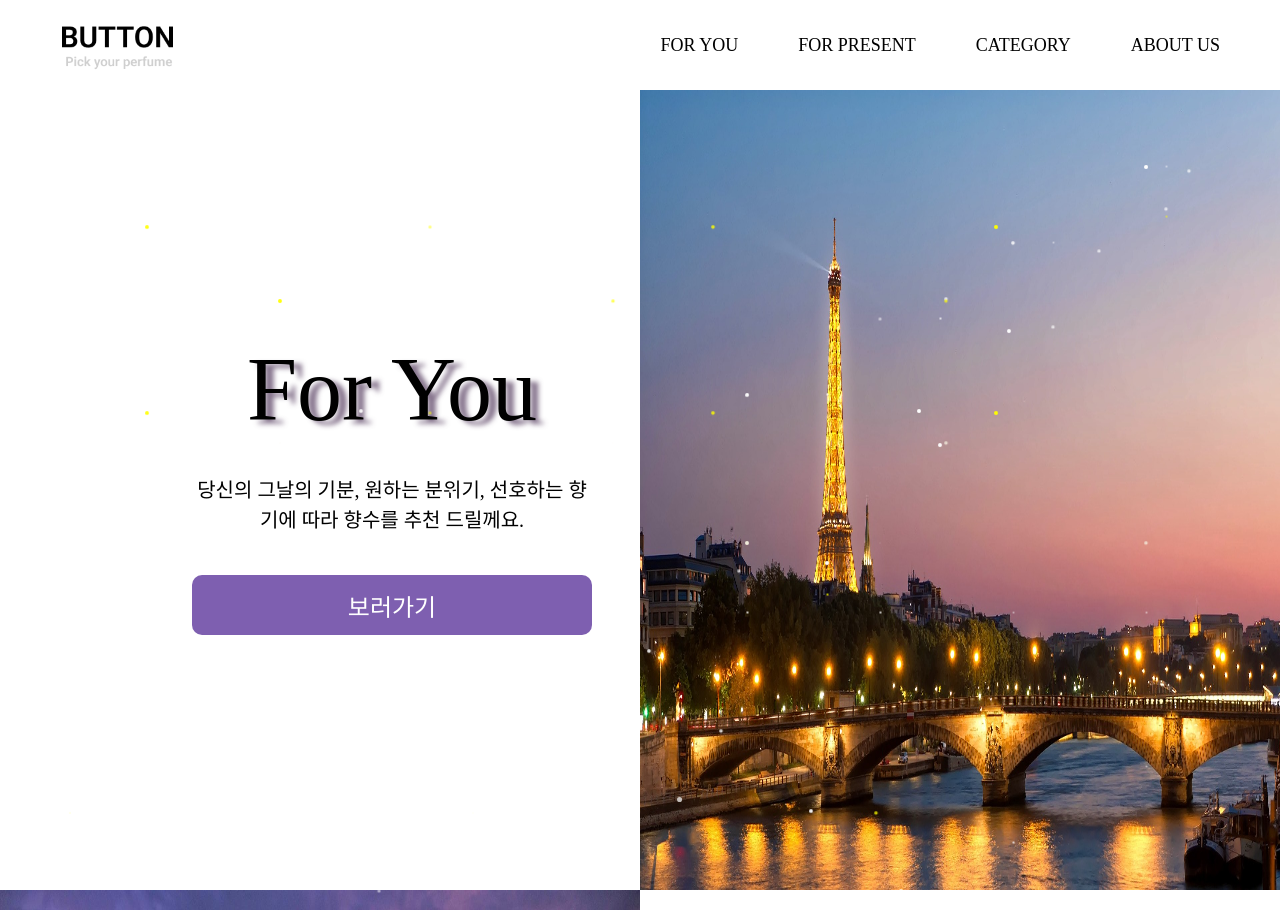
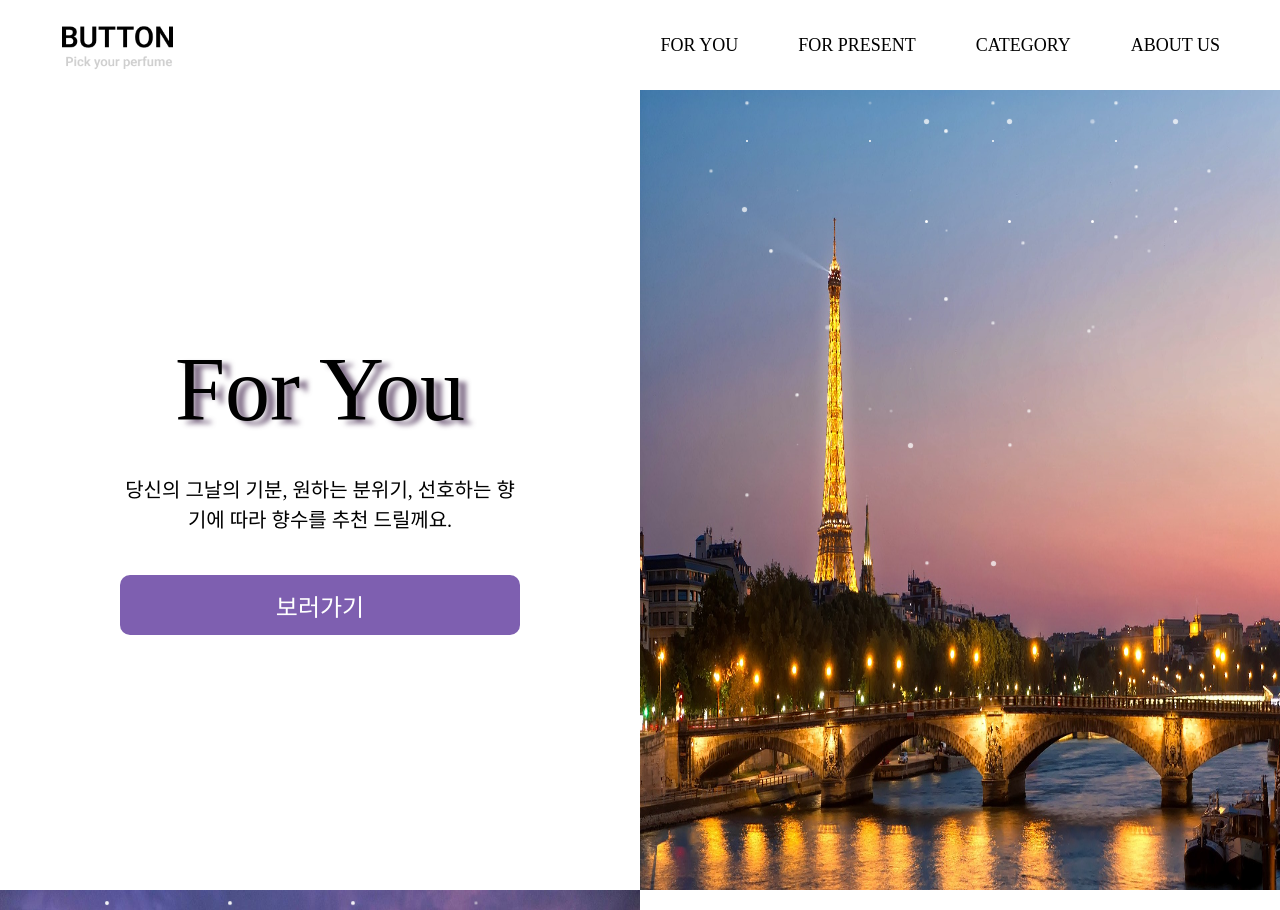
Before and after one commit to yoojin-park19/Button, a React (Create React App) app: page /main in a window 1280 px wide. Shown: the top 910 px of the page. Built offline with nearby package versions, Linux system fonts and the light colour scheme; a web font is replaced by a local one.

Commit message:
:lipstick: Main BackAnimation 변경

```diff
--- a/src/components/Main/FirstMain.jsx
+++ b/src/components/Main/FirstMain.jsx
@@ -2,10 +2,13 @@ import styled from '@emotion/styled';
 import { COLOR } from '../../constants';
 import { Font } from '../../constants';
 import { Link } from 'react-router-dom';
+import { MainBackAni } from '../../components/Main/MainBackAni';
+
 export const FirstMain = () => {
   return (
     <FirstMainPage>
       <div className="cont-item">
+        <div className="cont-tit">
           <h2>For You</h2>
           <p className="kr">
             당신의 그날의 기분, 원하는 분위기, 선호하는 향기에 따라 향수를 추천
@@ -17,7 +20,11 @@ export const FirstMain = () => {
             </Button>
           </Link>
         </div>
-      <img src="./images/background/first.jpg" alt="" />
+      </div>
+      <div className="img-wrap">
+        <MainBackAni />
+        <img src="./images/background/first.jpg" alt="france" />
+      </div>
     </FirstMainPage>
   );
 };
@@ -27,10 +34,16 @@ const FirstMainPage = styled.section`
   display: flex;
   justify-content: space-between;
   .cont-item {
+    width: 50%;
     display: flex;
-    margin-left: 15%;
     flex-direction: column;
     justify-content: center;
+    align-items: center;
+    .cont-tit {
+      display: flex;
+      flex-direction: column;
+      justify-content: center;
+      align-items: center;
       width: 400px;
       text-align: center;
       h2 {
@@ -47,8 +60,14 @@ const FirstMainPage = styled.section`
         font-family: ${Font.kr};
       }
     }
+  }
+  .img-wrap {
+    width: 50%;
+    position: relative;
     img {
-    width: 50%;
+      width: 100%;
+      height: 100%;
+    }
   }
   @media screen and (max-width: 720px) {
     display: flex;
--- a/src/components/Main/MainBackAni.jsx
+++ b/src/components/Main/MainBackAni.jsx
@@ -32,19 +32,19 @@ export const MainBackAni = (props) => {
   let duration5 = [];
   let duration6 = [];
 
-  for (let i = 1; i < 11; i++) {
+  for (let i = 1; i < 5; i++) {
     arr.push(i);
     top.push(parseInt(i * 50 + i * 30));
     top2.push(parseInt(i * 76 + i * 42));
-    top4.push(parseInt(i * 76 + 600));
-    top5.push(parseInt(i * 76 + 1000));
+    top4.push(parseInt(i * 76 + 50));
+    top5.push(parseInt(i * 86 + 60));
     top6.push(parseInt(i * 76));
     top7.push(parseInt(i * 126));
     top_fixed.push(parseInt(136));
-    left.push(parseInt(i * 60 + i * 30));
-    left2.push(parseInt(i * 83 + i * 30));
-    left4.push(parseInt(i * 103 + i * 30));
-    left5.push(parseInt(i * 123 + i * 160));
+    left.push(parseInt(i * 60 + 10));
+    left2.push(parseInt(i * 83 + 20));
+    left4.push(parseInt(i * 113 + 30));
+    left5.push(parseInt(i * 123 + 40));
     left6.push(parseInt(i * 143 + i * 260));
     duration.push(Math.random() * 7.13 + 0.4);
     duration2.push(Math.random() * 7.8 + 0.4);
@@ -57,9 +57,11 @@ export const MainBackAni = (props) => {
     top3.push(parseInt(i * 186 + i * 22));
     left3.push(parseInt(i * 303 + i * 30));
   }
+  console.log(left[0]);
+  console.log(arr1);
   return (
     <MainBackAniPage>
-      {arr.map((item, index) => (
+      {arr1.map((item, index) => (
         <ItemStarLeft
           key={index.toString()}
           item={'star_' + index}
@@ -72,7 +74,7 @@ export const MainBackAni = (props) => {
           background={'#fff'}
         />
       ))}
-      {arr.map((item, index) => (
+      {arr1.map((item, index) => (
         <ItemStarLeft
           key={(index + 30).toString()}
           item={'star_' + index}
@@ -85,7 +87,7 @@ export const MainBackAni = (props) => {
           background={'#fff'}
         />
       ))}
-      {arr.map((item, index) => (
+      {arr1.map((item, index) => (
         <ItemStarRight
           key={(index + 60).toString()}
           item={'star_' + index}
@@ -178,145 +180,93 @@ export const MainBackAni = (props) => {
       ))}
       {arr1.map((item, index) => (
         <ItemStarRight
+          key={(index + 220).toString()}
+          item={'star_' + index}
+          top={30}
+          right={left2[index]}
+          width={3}
+          height={3}
+          scale={1.2}
+          duration={duration2[index]}
+          background={`#fff`}
+        />
+      ))}
+      {arr1.map((item, index) => (
+        <ItemStarRight
+          key={(index + 230).toString()}
+          item={'star_' + index}
+          top={40}
+          right={left3[index]}
+          width={2}
+          height={2}
+          scale={1.2}
+          duration={duration3[index]}
+          background={`#fff`}
+        />
+      ))}
+      {arr1.map((item, index) => (
+        <ItemStarRight
           key={(index + 240).toString()}
           item={'star_' + index}
-          top={top6[index]}
-          right={left2[index]}
+          top={50}
+          right={left5[index]}
+          width={2}
+          height={2}
+          scale={1.6}
+          duration={duration6[index]}
+          background={`#fff`}
+        />
+      ))}
+      {arr1.map((item, index) => (
+        <ItemStarRight
+          key={(index + 250).toString()}
+          item={'star_' + index}
+          top={100}
+          right={left4[index]}
           width={1}
           height={1}
-          scale={5}
-          duration={duration2[index]}
-          background={'#fff'}
+          scale={1.8}
+          duration={duration4[index]}
+          background={`#fff`}
+        />
+      ))}
+      {arr1.map((item, index) => (
+        <ItemStarRight
+          key={(index + 260).toString()}
+          item={'star_' + index}
+          top={12}
+          right={left5[index]}
+          width={2}
+          height={2}
+          scale={1.2}
+          duration={duration5[index]}
+          background={`#fff`}
         />
       ))}
       {arr1.map((item, index) => (
         <ItemStarRight
           key={(index + 270).toString()}
           item={'star_' + index}
-          top={top7[index]}
+          top={130}
           right={left2[index]}
-          width={1}
-          height={1}
+          width={3}
+          height={3}
           scale={1.2}
-          duration={duration3[index]}
-          background={'yellow'}
+          duration={duration6[index]}
+          background={`#fff`}
         />
       ))}
       {arr1.map((item, index) => (
         <ItemStarRight
-          key={(index + 300).toString()}
+          key={(index + 280).toString()}
           item={'star_' + index}
-          top={top_fixed[index]}
-          right={left5[index]}
-          width={2}
-          height={2}
-          scale={1.2}
-          duration={duration5[index]}
-          background={'yellow'}
-        />
-      ))}
-      {arr1.map((item, index) => (
-        <ItemStarRight
-          key={(index + 300).toString()}
-          item={'star_' + index}
-          top={210}
+          top={140}
           right={left3[index]}
-          width={2}
-          height={2}
-          scale={1.2}
-          duration={duration2[index]}
-          background={'yellow'}
-        />
-      ))}
-      {arr.map((item, index) => (
-        <ItemStarRight
-          key={(index + 330).toString()}
-          item={'star_' + index}
-          top={322}
-          right={left5[index]}
-          width={2}
-          height={2}
-          scale={1.2}
-          duration={duration5[index]}
-          background={'yellow'}
-        />
-      ))}
-      {arr1.map((item, index) => (
-        <ItemStarRight
-          key={(index + 360).toString()}
-          item={'star_' + index}
-          top={522}
-          right={left4[index]}
           width={1}
           height={1}
-          scale={1.2}
+          scale={2}
           duration={duration2[index]}
-          background={'#fff'}
-        />
-      ))}
-      {arr1.map((item, index) => (
-        <ItemStarRight
-          key={(index + 390).toString()}
-          item={'star_' + index}
-          top={722}
-          right={left6[index]}
-          width={2}
-          height={2}
-          scale={1.2}
-          duration={duration3[index]}
-          background={'yellow'}
-        />
-      ))}
-      {arr1.map((item, index) => (
-        <ItemStarRight
-          key={(index + 420).toString()}
-          item={'star_' + index}
-          top={352}
-          right={left3[index]}
-          width={2}
-          height={2}
-          duration={duration3[index]}
-          background={'#F5F1E0'}
-          scale={2}
-        />
-      ))}
-      {arr1.map((item, index) => (
-        <ItemStarRight
-          key={(index + 420).toString()}
-          item={'star_' + index}
-          top={452}
-          right={left4[index]}
-          width={2}
-          height={2}
-          duration={duration3[index]}
-          background={'#F5F1E0'}
-          scale={2}
-        />
-      ))}
-      {arr1.map((item, index) => (
-        <ItemStarRight
-          key={(index + 420).toString()}
-          item={'star_' + index}
-          top={962}
-          right={left2[index]}
-          width={2}
-          height={2}
-          duration={duration3[index]}
-          background={'#F5F1E0'}
-          scale={2}
-        />
-      ))}
-      {arr1.map((item, index) => (
-        <ItemStarRight
-          key={(index + 420).toString()}
-          item={'star_' + index}
-          top={1232}
-          right={left2[index]}
-          width={2}
-          height={2}
-          duration={duration3[index]}
-          background={'#F5F1E0'}
-          scale={2}
+          background={`#fff`}
         />
       ))}
     </MainBackAniPage>
--- a/src/components/Main/SecondMain.jsx
+++ b/src/components/Main/SecondMain.jsx
@@ -2,12 +2,17 @@ import styled from '@emotion/styled';
 import { COLOR } from '../../constants';
 import { Font } from '../../constants';
 import { Link } from 'react-router-dom';
+import { MainBackAni } from '../../components/Main/MainBackAni';
 
 export const SecondMain = () => {
   return (
     <SecondMainPage>
-      <img src="./images/background/second.jpg" alt="" />
+      <div className="img-wrap">
+        <MainBackAni />
+        <img src="./images/background/second.jpg" alt="London" />
+      </div>
       <div className="cont-item">
+        <div className="cont-tit">
           <h2>For your loved ones</h2>
           <p className="kr">
             당신의 소중한 사람의 분위기나 느낌에 따라 선물을 추천해드릴께요.
@@ -18,6 +23,7 @@ export const SecondMain = () => {
             </Button>
           </Link>
         </div>
+      </div>
     </SecondMainPage>
   );
 };
@@ -26,14 +32,25 @@ const SecondMainPage = styled.section`
   height: 100vh;
   display: flex;
   justify-content: space-between;
+  .img-wrap {
+    width: 50%;
+    position: relative;
     img {
-    width: 50%;
+      width: 100%;
+      height: 100%;
+    }
   }
   .cont-item {
+    width: 50%;
     display: flex;
     flex-direction: column;
     justify-content: center;
-    margin-right: 15%;
+    align-items: center;
+    .cont-tit {
+      display: flex;
+      flex-direction: column;
+      justify-content: center;
+      align-items: center;
       width: 400px;
       text-align: center;
       h2 {
@@ -48,6 +65,7 @@ const SecondMainPage = styled.section`
         line-height: 1.5;
         margin-top: 40px;
         font-family: ${Font.kr};
+      }
     }
   }
   @media screen and (max-width: 720px) {
--- a/src/components/Main/ThirdMain.jsx
+++ b/src/components/Main/ThirdMain.jsx
@@ -7,6 +7,7 @@ export const ThirdMain = () => {
   return (
     <ThridMainPage>
       <div className="cont-item">
+        <div className="cont-tit">
           <h2>about Perfume</h2>
           <p className="kr">
             당신이 원하는 향기, 브랜드, 느낌, 예산에 맞춰 향수를 찾아 볼 수
@@ -18,7 +19,10 @@ export const ThirdMain = () => {
             </Button>
           </Link>
         </div>
-      <img src="./images/background/third.jpg" alt="" />
+      </div>
+      <div className="img-wrap">
+        <img src="./images/background/third.jpg" alt="Italy" />
+      </div>
     </ThridMainPage>
   );
 };
@@ -28,10 +32,16 @@ const ThridMainPage = styled.section`
   display: flex;
   justify-content: space-between;
   .cont-item {
+    width: 50%;
     display: flex;
-    margin-left: 15%;
     flex-direction: column;
     justify-content: center;
+    align-items: center;
+    .cont-tit {
+      display: flex;
+      flex-direction: column;
+      justify-content: center;
+      align-items: center;
       width: 400px;
       text-align: center;
       h2 {
@@ -48,8 +58,14 @@ const ThridMainPage = styled.section`
         font-family: ${Font.kr};
       }
     }
+  }
+  .img-wrap {
+    width: 50%;
+    position: relative;
     img {
-    width: 50%;
+      width: 100%;
+      height: 100%;
+    }
   }
   @media screen and (max-width: 720px) {
     display: flex;
--- a/src/pages/main.jsx
+++ b/src/pages/main.jsx
@@ -6,7 +6,6 @@ import { FirstMain } from '../components/Main/FirstMain';
 import { SecondMain } from '../components/Main/SecondMain';
 import { ThirdMain } from '../components/Main/ThirdMain';
 import { ForthMain } from '../components/Main/ForthMain';
-import { MainBackAni } from '../components/Main/MainBackAni';
 import { useState, useRef } from 'react';
 import { useEffect } from 'react';
 const MainIndexPage = () => {
@@ -22,12 +21,10 @@ const MainIndexPage = () => {
     }
     setComparisionY(comparisionY.splice(0, 1, testY));
   }
-
   return (
     <>
       <MainHeader />
       <MainPage>
-        <MainBackAni />
         <Fade left>
           <FirstMain />
         </Fade>
```
Lines whose indentation alone changed are shown as unchanged.
